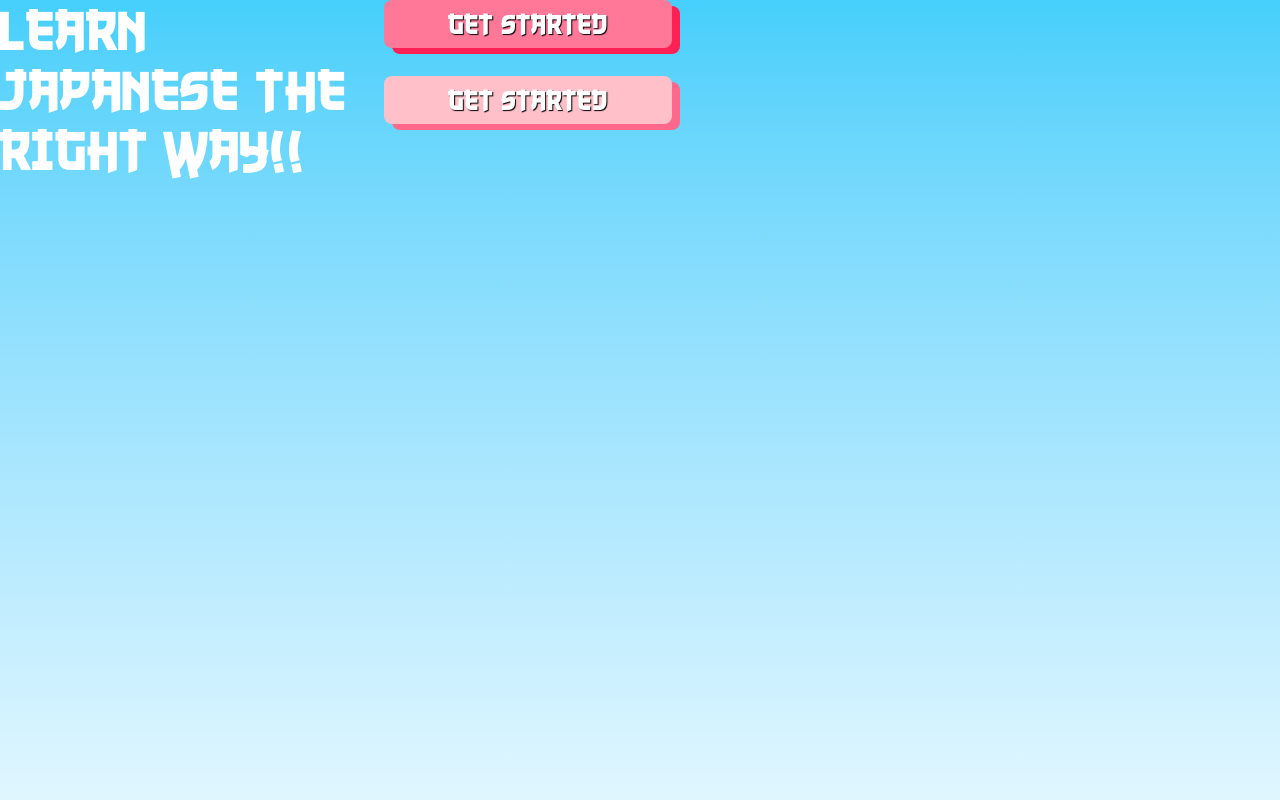
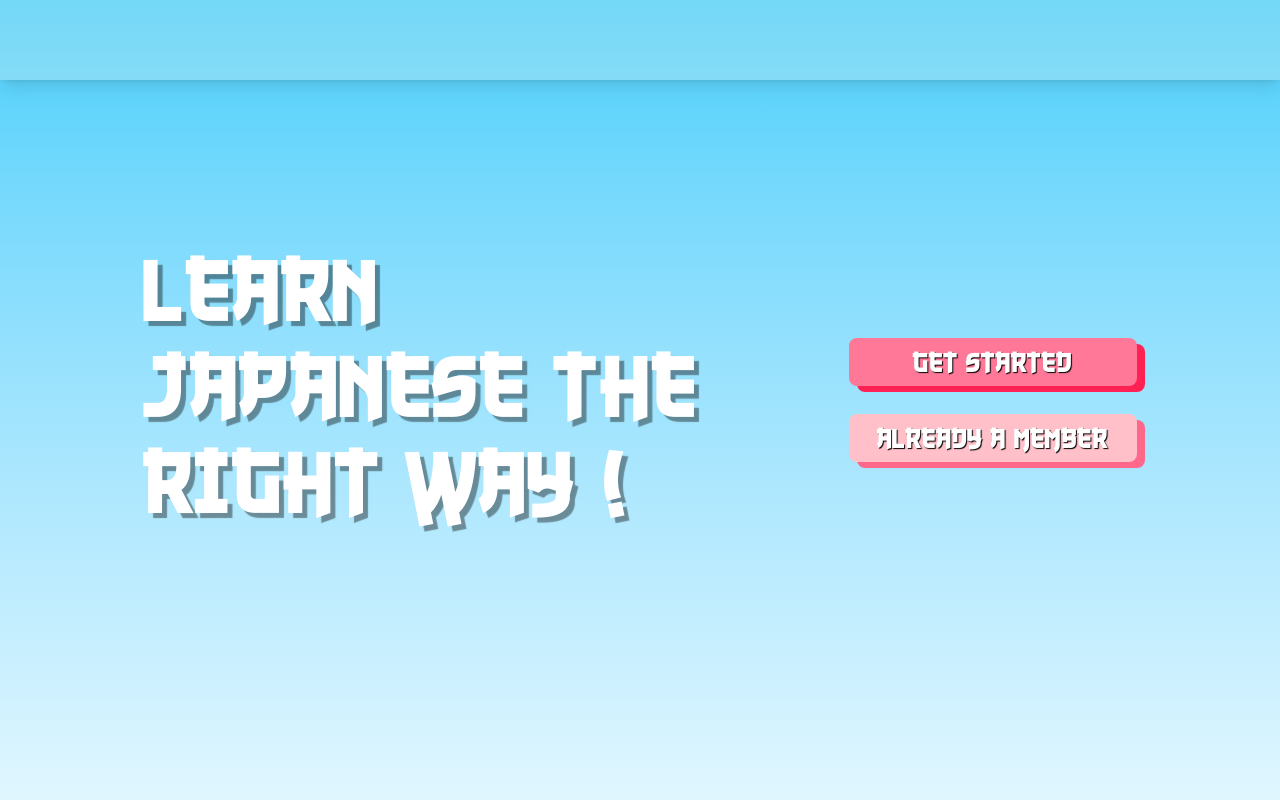
Before and after one commit to gupta-harshal/LanguageLearning, a React (Vite) app in the folder Frontend/: page / in a window 1280 px wide. Shown: the top 800 px of the page. Built offline with nearby package versions, Linux system fonts and the light colour scheme.

Commit message:
Update Home

```diff
--- /dev/null
+++ b/Frontend/src/components/Header.tsx
@@ -0,0 +1,8 @@
+export default function Header () {
+
+    return(
+        <div className=" absolute bg-primary-background/25 top-0 left-0 w-full h-20 flex  z-10 shadow-lg ">
+            <div className=" "></div>
+        </div>
+    )
+}
--- a/Frontend/src/pages/Home.tsx
+++ b/Frontend/src/pages/Home.tsx
@@ -1,25 +1,27 @@
+import Header from "../components/Header"
 import Button from "../components/Home/Button"
 import PrintingText from "../components/PrintingText"
 
 export default function Home() {
   return (
     <div className="light bg-gradient-to-b h-[2000px] from-primary-foreground via-white to-primary-button ">
-      <div className=" h-screen flex flex-row">
-        <div className=" w-96">
+        <Header/>
+      <div className=" h-screen flex flex-row justify-center items-center gap-20">
+        <div className=" w-[625px] h-80">
           <PrintingText
             texts={[
-              "Learn Japanese the right way!!!",
-              "正しい方法で日本語を学びましょう!!!",
+              "Learn Japanese the right way !!!",
+              "正しい 方法 で 日本語 を 学びましょう!!!",
             ]}
             className={[
-              " font-anglo-japanese text-white text-6xl",
-              " font-japanese text-white text-6xl",
+              " font-anglo-japanese text-white text-8xl text-shadow-[5px_5px_1px] text-shadow-black/40 ",
+              " font-japanese text-white text-8xl text-shadow-[5px_5px_1px] text-shadow-black/40",
             ]}
           />
         </div>
         <div className=" flex flex-col gap-7">
             <Button className=" bg-primary-button shadow-[#ff2054]">Get Started</Button>
-            <Button className=" bg-secodary-button shadow-[#ff688b]">Get Started</Button>
+            <Button className=" bg-secodary-button shadow-[#ff688b]">Already A Member</Button>
         </div>
       </div>
     </div>
```
